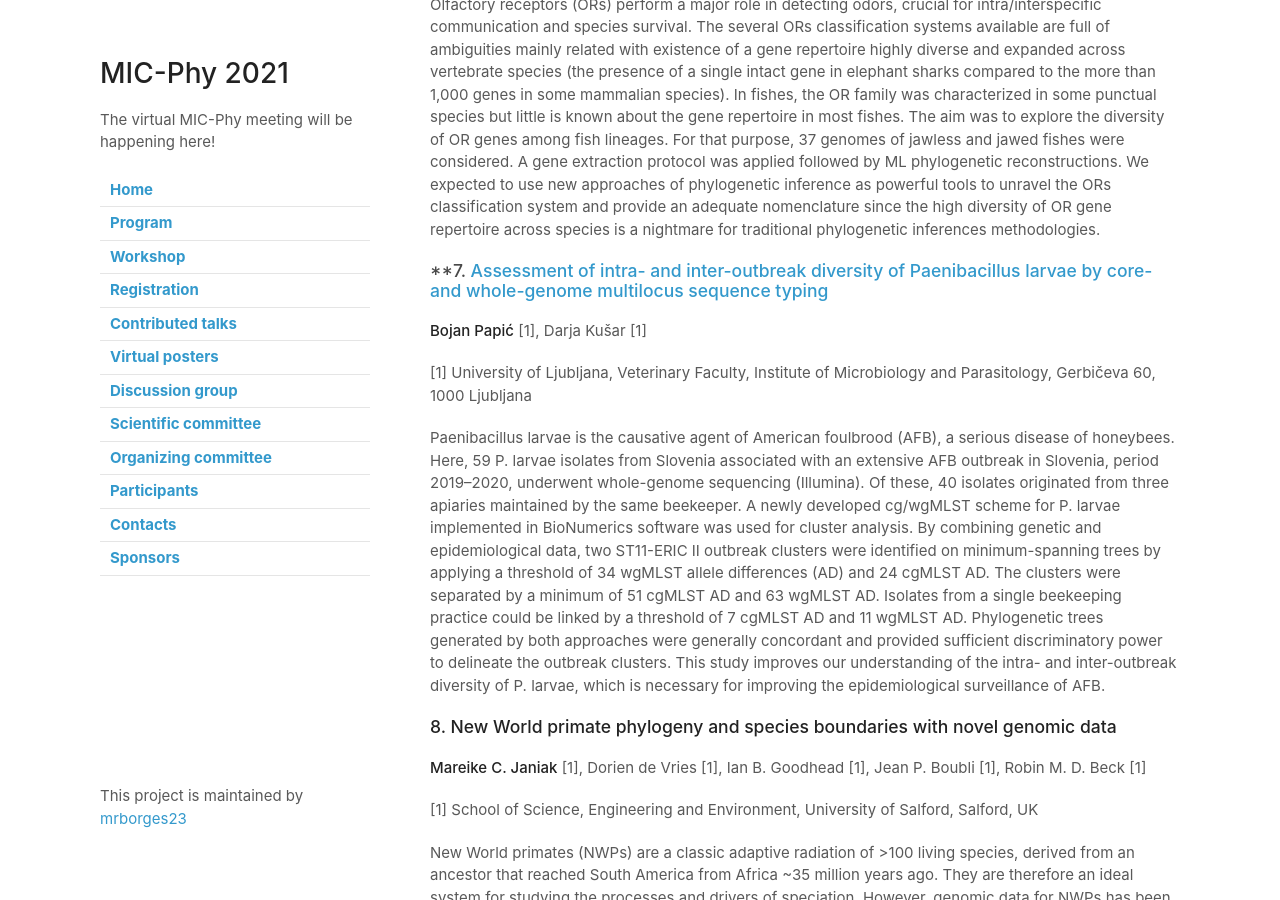
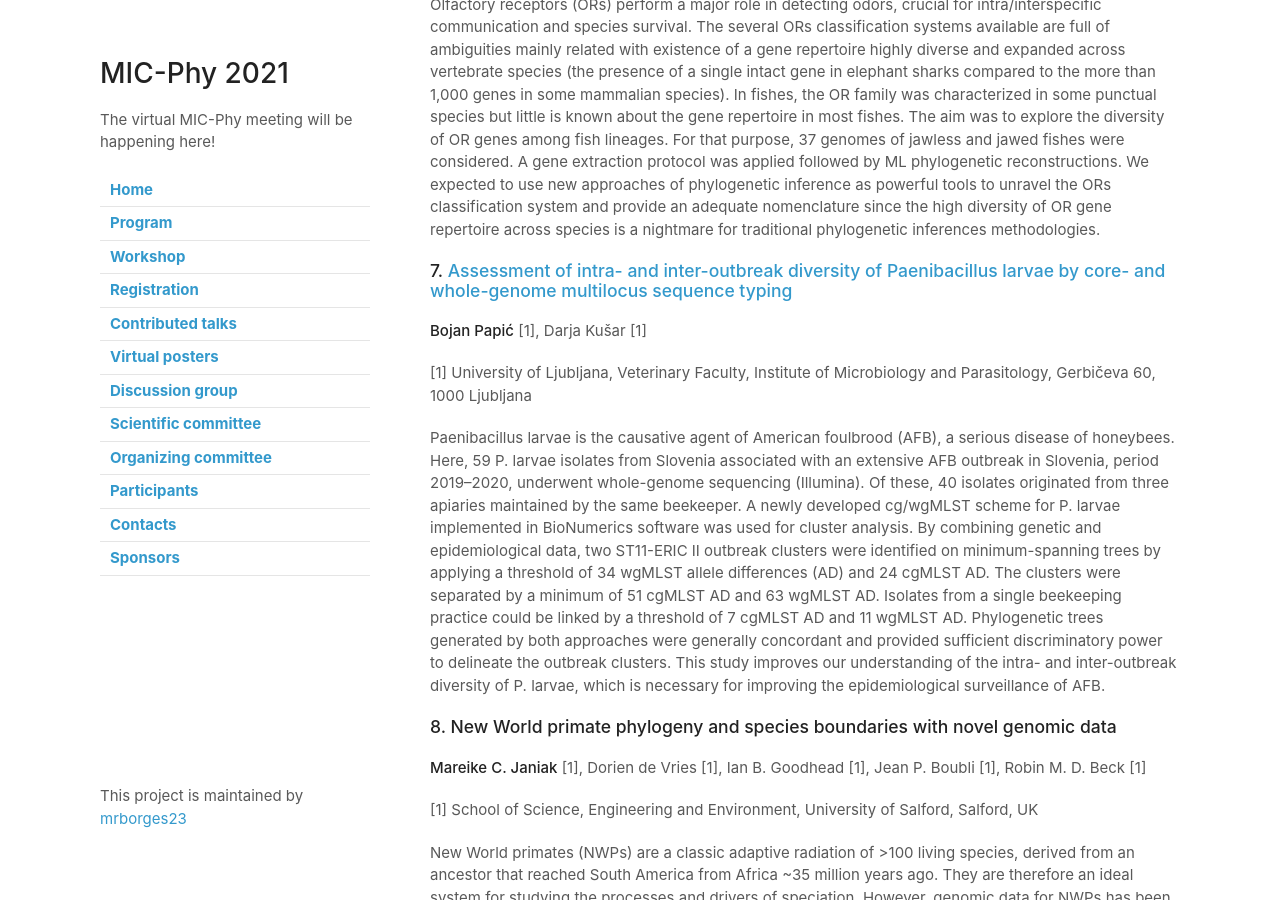
Before and after one commit to mrborges23/micphy2021, a Jekyll site: the page built from posters.md, in a window 1280 px wide and 900 px high, scrolled down 2427 px. Built offline with Jekyll 4.4.1, drawn with Linux system fonts in a browser that asks for light colours; our own code applies the rules of GitHub Pages for plain Markdown files.

```diff
--- a/posters.md
+++ b/posters.md
@@ -52,7 +52,7 @@ The Paleocene-Eocene Thermal Maximum (PETM) has been the most influential climat
 
 Olfactory receptors (ORs) perform a major role in detecting odors, crucial for intra/interspecific communication and species survival. The several ORs classification systems available are full of ambiguities mainly related with existence of a gene repertoire highly diverse and expanded across vertebrate species (the presence of a single intact gene in elephant sharks compared to the more than 1,000 genes in some mammalian species). In fishes, the OR family was characterized in some punctual species but little is known about the gene repertoire in most fishes. The aim was to explore the diversity of OR genes among fish lineages. For that purpose, 37 genomes of jawless and jawed fishes were considered. A gene extraction protocol was applied followed by ML phylogenetic reconstructions. We expected to use new approaches of phylogenetic inference as powerful tools to unravel the ORs classification system and provide an adequate nomenclature since the high diversity of OR gene repertoire across species is a nightmare for traditional phylogenetic inferences methodologies.
 
-### **7. [Assessment of intra- and inter-outbreak diversity of Paenibacillus larvae by core- and whole-genome multilocus sequence typing](/assets/posters/7.pdf)
+### **7. [Assessment of intra- and inter-outbreak diversity of Paenibacillus larvae by core- and whole-genome multilocus sequence typing](/assets/posters/7.pdf)**
 **Bojan Papić** [1], Darja Kušar [1]
 
 [1] University of Ljubljana, Veterinary Faculty, Institute of Microbiology and Parasitology, Gerbičeva 60, 1000 Ljubljana
```
